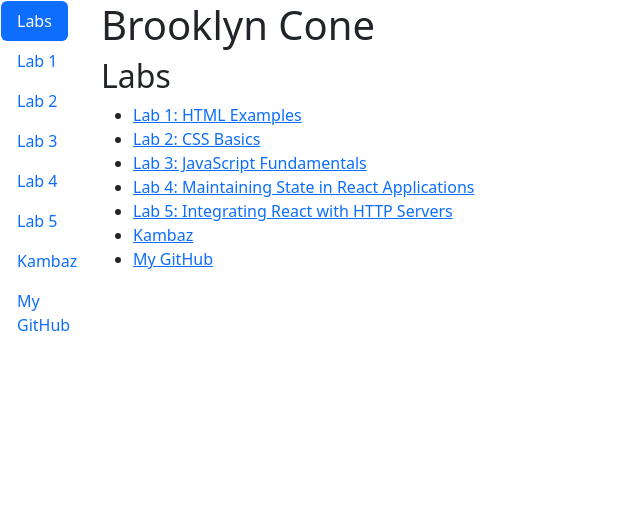
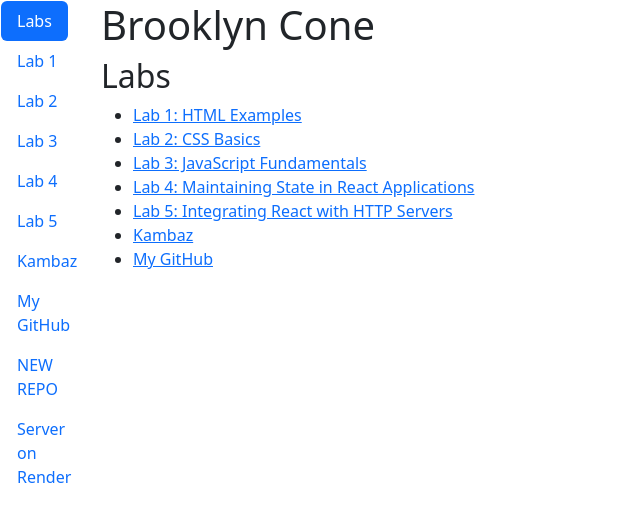
Before and after one commit to Bcone222/kambaz-next-js, a Next.js app: page /labs in a window 1280 px wide. Shown: the top 522 px of the page, without its empty margins (0-640 px from the left). Built offline with nearby package versions, Linux system fonts and the light colour scheme.

Commit message:
Add Render server and new repo link to TOC

```diff
--- a/app/labs/TOC.tsx
+++ b/app/labs/TOC.tsx
@@ -70,6 +70,16 @@ export default function TOC() {
           My GitHub
         </NavLink>
       </NavItem>
+      <NavItem>
+        <NavLink href="https://github.com/Bcone222/kambaz-node-server-app.git">
+          NEW REPO
+        </NavLink>
+      </NavItem>
+      <NavItem>
+        <NavLink href="https://kambaz-node-server-app-y2lq.onrender.com">
+          Server on Render
+        </NavLink>
+      </NavItem>
     </Nav>
   );
 }
```
